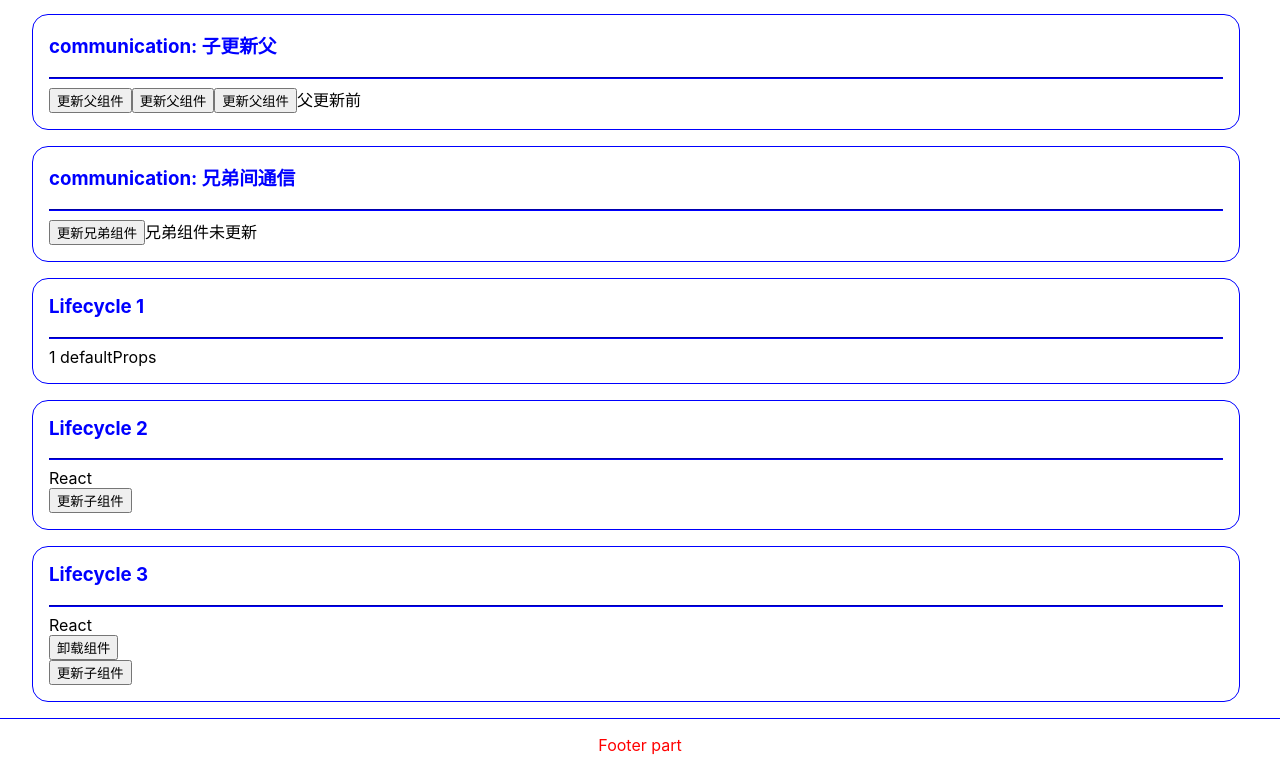
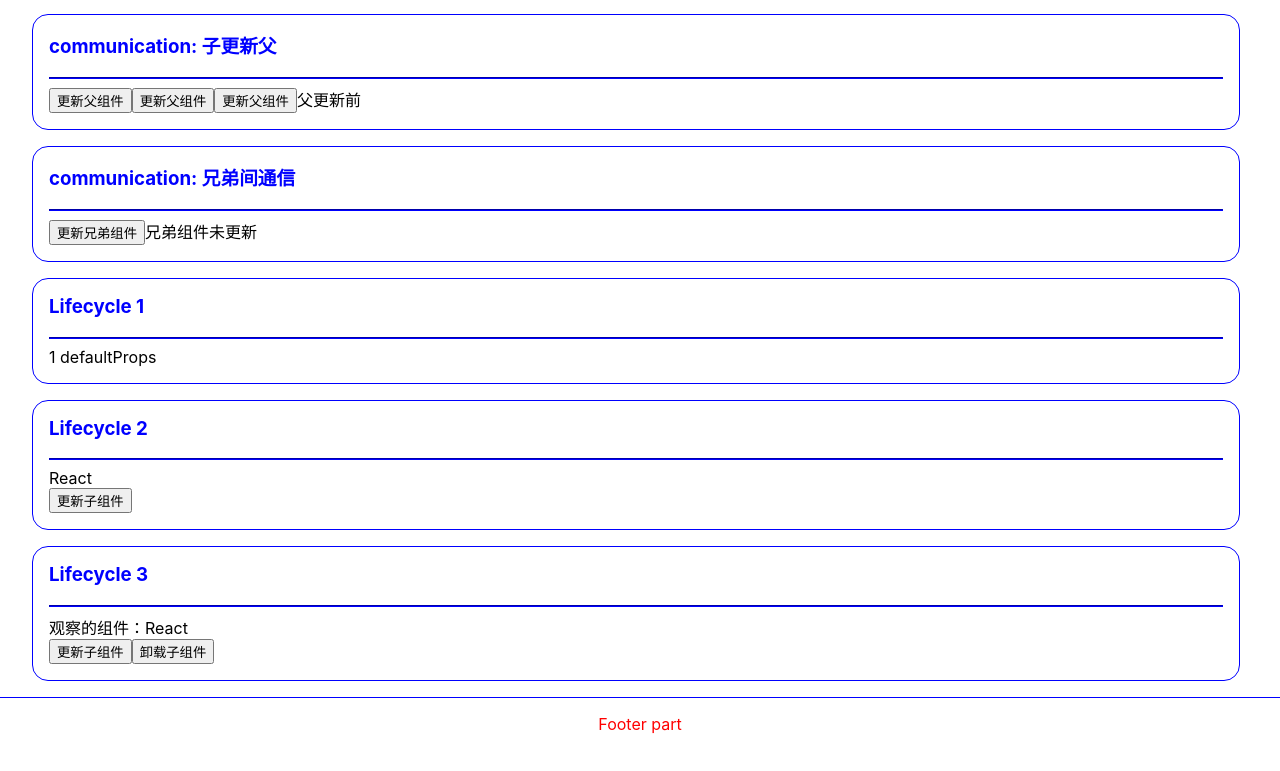
Before and after one commit to coding-camps/react-demos, a React (Create React App) app: page /app1 in a window 1280 px wide. Shown: the part 2163-2934 px from the top of the page. After the commit the page ends 2913 px from the top, so only its background shows below. Built offline with nearby package versions, Linux system fonts and the light colour scheme.

Commit message:
refactor: simplify demo life cycle unmounting

```diff
--- a/src/comps/app1/lifecycleC3.jsx
+++ b/src/comps/app1/lifecycleC3.jsx
@@ -1,76 +1,45 @@
-import React, {Component} from "react";
-import ReactDOM from "react-dom";
+import {Component} from "react";
 
 class Son extends Component {
     constructor(props) {
         super(props);
-        console.log("constructor()");
-    }
-
-    componentWillMount() {
-        console.log("componentWillMount()");
-    }
-
-    componentWillReceiveProps(nextProps, nextContext) {
-        console.log("componentWillReceiveProps(nextProps, nextContext)")
-    }
-
-    shouldComponentUpdate(nextProps, nextState, nextContext) {
-        console.log("shouldComponentUpdate(nextProps, nextState, nextContext)");
-        return true;
-    }
-
-    componentWillUpdate(nextProps, nextState, nextContext) {
-        console.log("componentWillUpdate(nextProps, nextState, nextContext)");
-    }
-
-    delComponent() {
-
-        ReactDOM.unmountComponentAtNode(document.getElementById("lifecycle3"));
+        console.log("3 constructor(props)");
     }
 
     render() {
-        console.log("render()");
-        return (
-            <div>
-                <div id={"lifecycle3"}>{this.props.name}</div>
-                <button onClick={this.delComponent}>卸载组件</button>
-            </div>
-        );
-    }
-
-    componentDidMount() {
-        console.log("componentDidMount()");
-    }
-
-    componentDidUpdate(prevProps, prevState, snapshot) {
-        console.log("componentDidUpdate(prevProps, prevState, snapshot)");
+        console.log("3 render()");
+        return (<div>观察的组件：{this.props.name}</div>);
     }
 
     componentWillUnmount() {
-        console.log("componentWillUnmount()");
+        console.log("3 componentWillUnmount()");
     }
 }
 
 class Father extends Component {
     constructor(props) {
         super(props);
-        this.state = {
-            name: "React"
-        }
+        this.state = {name: "React", isShow: true};
         this.updateChildProps = this.updateChildProps.bind(this);
     }
 
     updateChildProps() {
-        this.setState({name: "Vue"});
+        this.setState({name: this.state.name === "React" ? "Vue" : "React"});
+    }
+
+    delComponent() {
+        this.setState({isShow: !this.state.isShow});
     }
 
     render() {
-        console.log("render()");
         return (
             <div>
-                <Son name={this.state.name}/>
+                <div>{this.state.isShow
+                    ? <Son name={this.state.name}/>
+                    : <div>组件已被卸载</div>
+                }</div>
                 <button onClick={this.updateChildProps}>更新子组件</button>
+                <button onClick={this.delComponent.bind(this)}>{this.state.isShow ? "卸载" : "加载"}子组件</button>
             </div>
         );
     }
```
